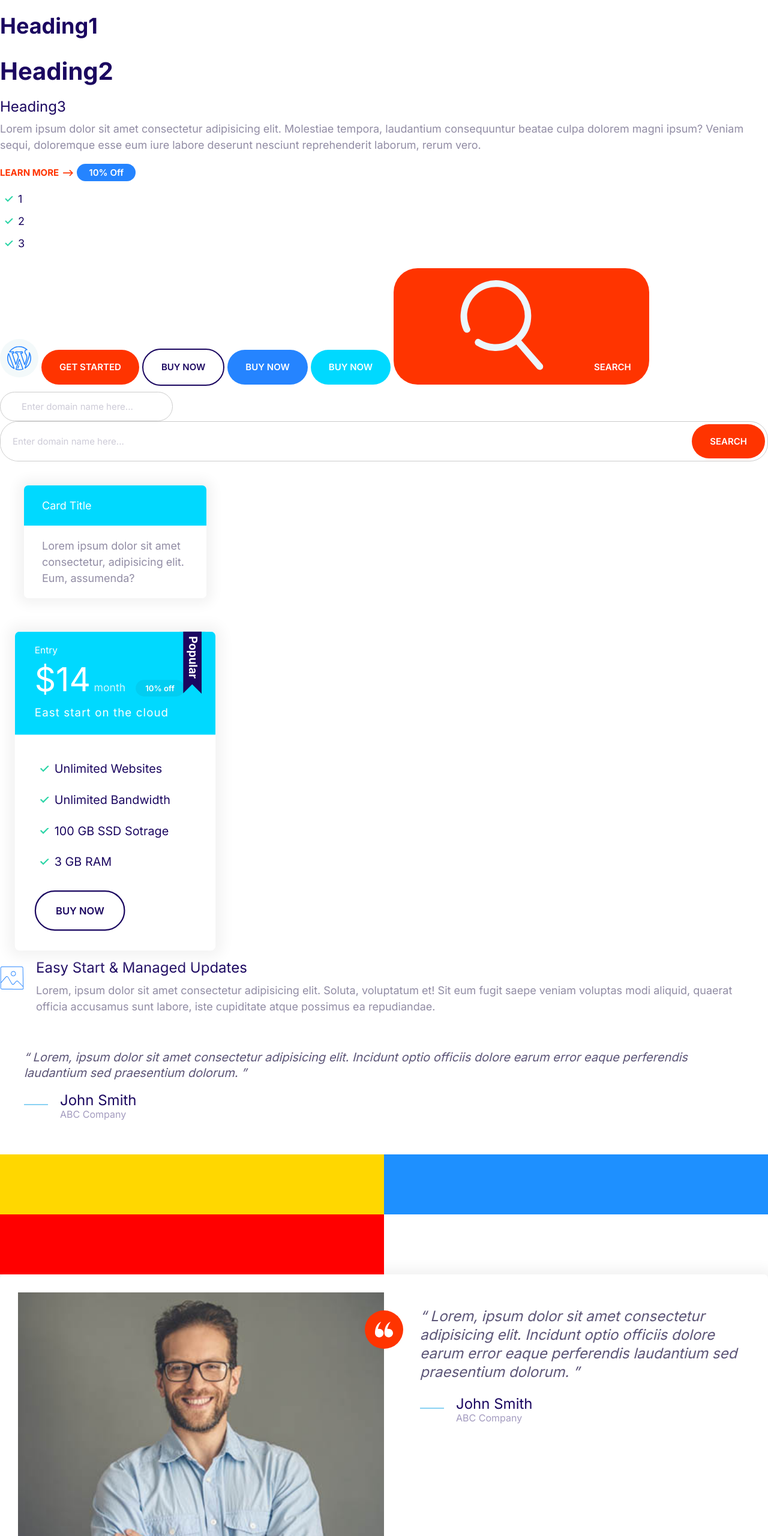
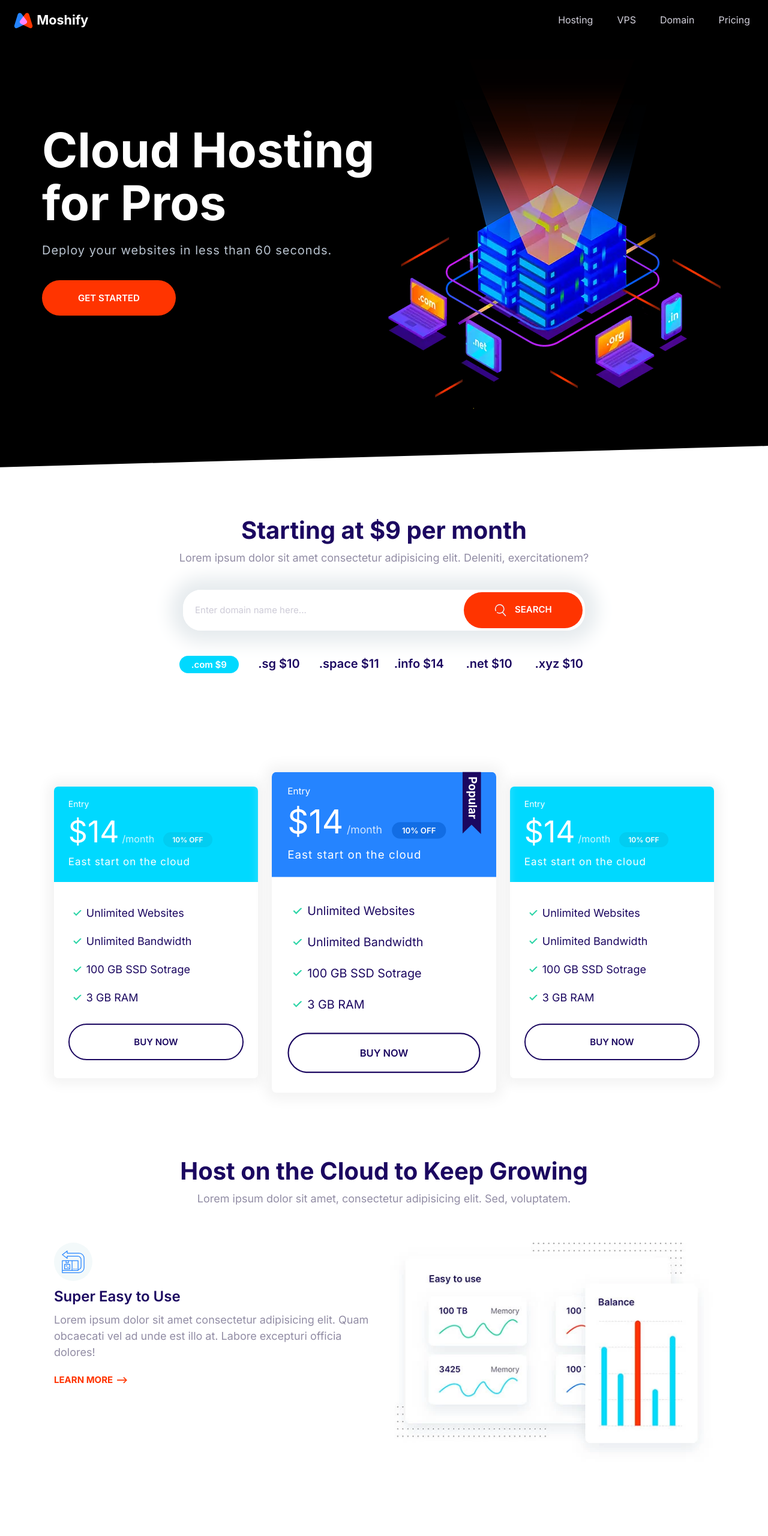
Before and after one commit to mohammadribhee/modiCourse, a plain HTML site: page index.html in a window 1280 px wide. Shown: the top 2560 px of the page at 60% size. Drawn offline with nearby package versions, Linux system fonts and the light colour scheme; files whose address does not match are found by name.

Commit message:
done almost

```diff
--- a/css/style.css
+++ b/css/style.css
@@ -22,13 +22,16 @@
 }
 
 html {
-  /* 62.5% of 16px = 10px */
   font-size: 62.5%;
+}
+
+img {
+  width: 100%;
 }
 
 body {
   font-family: Inter, Arial, Helvetica, sans-serif;
-  font-size: 2.4rem;
+  font-size: 2rem;
   line-height: 1.5;
   color: var(--color-body);
 }
@@ -42,7 +45,7 @@ h3 {
 }
 
 h1 {
-  font-size: 7rem;
+  font-size: 6rem;
 }
 
 h2 {
@@ -50,8 +53,9 @@ h2 {
 }
 
 h3 {
-  font-size: 3rem;
-  font-weight: 500;
+  font-size: 2.8rem;
+  font-weight: 600;
+  line-height: 1.3;
 }
 
 p {
@@ -103,8 +107,8 @@ a {
     font-size: 1.5rem;
   }
 }
+
 /* Badges */
-
 .badge {
   border-radius: 20px;
   font-size: 2rem;
@@ -137,6 +141,7 @@ a {
     font-size: 1.2rem;
   }
 }
+
 /* Lists */
 .list {
   list-style: none;
@@ -164,6 +169,7 @@ a {
     padding-left: 0;
   }
 }
+
 /* Icons */
 .icon {
   width: 40px;
@@ -206,7 +212,7 @@ a {
   font-weight: 600;
   margin: 1rem 0;
   outline: 0;
-  padding: 2rem 3rem;
+  padding: 2rem 4vw;
   text-align: center;
   text-transform: uppercase;
   white-space: nowrap;
@@ -297,6 +303,7 @@ a {
   border: 0;
   flex-grow: 1;
   padding: 1.5rem 2rem;
+  width: 0;
 }
 
 .input-group .btn {
@@ -308,6 +315,7 @@ a {
     font-size: 1.5rem;
   }
 }
+
 /* Cards */
 .card {
   border-radius: 7px;
@@ -317,7 +325,7 @@ a {
 
 .card__header,
 .card__body {
-  padding: 2rem 3rem;
+  padding: 2rem 7%;
 }
 
 .card--primary .card__header {
@@ -351,11 +359,11 @@ a {
 }
 
 .plan__price {
-  font-size: 6rem;
+  font-size: 5rem;
 }
 
 .plan__billing-cycle {
-  font-size: 2.4rem;
+  font-size: 2rem;
   font-weight: 300;
   opacity: 0.8;
   margin-right: 1rem;
@@ -370,10 +378,6 @@ a {
 
 .plan .list__item {
   margin-bottom: 2rem;
-}
-
-.plan--popular {
-  transform: scale(1.1);
 }
 
 .plan--popular .card__header {
@@ -398,6 +402,10 @@ a {
 }
 
 @media screen and (min-width: 1024px) {
+  .plan--popular {
+    transform: scale(1.1);
+  }
+
   .plan__name {
     font-size: 1.4rem;
   }
@@ -449,7 +457,7 @@ a {
 }
 
 .quote__author {
-  font-size: 3rem;
+  font-size: 2rem;
   font-weight: 500;
   font-style: normal;
   margin-bottom: 0;
@@ -458,7 +466,7 @@ a {
 .quote__organization {
   color: var(--color-headings);
   opacity: 0.4;
-  font-size: 2rem;
+  font-size: 1.5rem;
   font-style: normal;
 }
 
@@ -503,13 +511,14 @@ a {
   padding: 3rem;
 }
 
+.testimonial .quote {
+  margin: 2rem 0;
+  font-size: 110%;
+}
+
 .testimonial__image {
   position: relative;
   margin: 0 3rem;
-}
-
-.testimonial__image > img {
-  width: 100%;
 }
 
 .testimonial__image > .icon-container {
@@ -523,14 +532,10 @@ a {
     margin: 0;
   }
 
-  .testimonial .quote,
-  .testimonial .quote__author {
-    font-size: 2.4rem;
-  }
-
   .testimonial .quote {
-    margin-left: 6rem;
-    margin-right: 0;
+    margin: 5rem 0 0 6rem;
+    font-size: 120%;
+    line-height: 1.5;
   }
 }
 
@@ -606,19 +611,20 @@ a {
   max-height: 100vh;
   opacity: 1;
 }
+
 /* Blocks */
 .block {
-  --padding-vertical: 6rem;
+  --padding-vertical: 5rem;
   padding: var(--padding-vertical) 2rem;
 }
 
 .block__header {
   text-align: center;
+  margin-bottom: 4rem;
 }
 
 .block__heading {
   margin-top: 0;
-  margin-bottom: 4rem;
 }
 
 .block--dark {
@@ -634,12 +640,12 @@ a {
 
 .block--skewed-right {
   padding-bottom: calc(var(--padding-vertical) + 4rem);
-  clip-path: polygon(0% 0%, 100% 0%, 100% 100%, 0% 90%);
+  clip-path: polygon(0% 0%, 100% 0%, 100% 100%, 0% 95%);
 }
 
 .block--skewed-left {
   padding-bottom: calc(var(--padding-vertical) + 4rem);
-  clip-path: polygon(0% 0%, 100% 0%, 100% 90%, 0% 100%);
+  clip-path: polygon(0% 0%, 100% 0%, 100% 95%, 0% 100%);
 }
 
 .container {
@@ -653,7 +659,7 @@ a {
   display: flex;
   justify-content: space-between;
   flex-wrap: wrap;
-  padding: 0 1rem;
+  padding: 1rem;
   align-items: center;
 }
 
@@ -665,6 +671,10 @@ a {
 .nav__item {
   padding: 0.5rem 2rem;
   border-bottom: 1px solid #222;
+}
+
+.nav__item:last-of-type {
+  border-bottom: none;
 }
 
 .nav__item > a {
@@ -690,6 +700,7 @@ a {
 
 .nav__brand {
   transform: translateY(5px);
+  width: 150px;
 }
 
 @media screen and (min-width: 768px) {
@@ -719,18 +730,16 @@ a {
   margin: 2rem 0 5rem;
 }
 
-.hero__image {
-  width: 100%;
-}
-
 @media screen and (min-width: 768px) {
-  .hero {
-    padding-top: 0;
-  }
-
   .hero__content {
     text-align: left;
     align-self: center;
+  }
+}
+
+@media screen and (min-width: 1024px) {
+  .hero {
+    padding-top: 0;
   }
 }
 
@@ -743,8 +752,9 @@ a {
 }
 
 .block-domain__prices {
+  color: var(--color-headings);
   display: grid;
-  grid-template-columns: repeat(3, 1fr);
+  grid-template-columns: repeat(2, 1fr);
   grid-template-rows: repeat(2, 6rem);
   font-size: 2rem;
   font-weight: 600;
@@ -758,6 +768,7 @@ a {
     grid-template-columns: repeat(auto-fit, minmax(10rem, 1fr));
   }
 }
+
 /* Plans Block */
 .block-plans .grid {
   gap: 8rem 4rem;
@@ -782,10 +793,6 @@ a {
   margin: 1rem 0;
 }
 
-.feature__image {
-  width: 100%;
-}
-
 @media screen and (min-width: 768px) {
   .feature:nth-of-type(even) .feature__content {
     order: 2;
@@ -793,10 +800,6 @@ a {
 }
 
 /* Showcase Block */
-.block-showcase__image > img {
-  width: 100%;
-}
-
 @media screen and (min-width: 768px) {
   .block-showcase .grid {
     grid-template-columns: 50% 50%;
@@ -815,6 +818,7 @@ a {
 /* Footer */
 .footer {
   background: #232323;
+  padding-top: 10rem;
 }
 
 .footer a {
@@ -838,6 +842,8 @@ a {
 .footer__heading {
   text-transform: uppercase;
   font-weight: 600;
+  font-size: 2.5rem;
+  line-height: 1.5;
 }
 
 .footer__brand {
@@ -846,9 +852,6 @@ a {
 }
 
 .footer__brand img {
-  /* TODO: Consider refactoring this and applying it to
-  all images. */
-  width: 100%;
   max-width: 230px;
 }
 
@@ -892,3 +895,8 @@ a {
     font-size: 1.6rem;
   }
 }
+
+/* Sign-up Callout */
+.callout-signup {
+  transform: translateY(5rem);
+}
--- a/index.html
+++ b/index.html
@@ -1,201 +1,31 @@
 <!DOCTYPE html>
 <html lang="en">
   <head>
-    <meta charset="UTF-8">
-    <meta http-equiv="X-UA-Compatible" content="IE=edge">
-    <meta name="viewport" content="width=device-width, initial-scale=1.0">
-    <link rel="preconnect" href="https://fonts.googleapis.com">
-<link rel="preconnect" href="https://fonts.gstatic.com" crossorigin>
-<link href="https://fonts.googleapis.com/css2?family=Inter:wght@400;600;700&family=Open+Sans:ital,wght@0,400;1,300&display=swap" rel="stylesheet">
-    <link rel="stylesheet" href="css/style.css">
-    <link rel="stylesheet" href="css/normalize.css">
-    <title>Document</title>
+    <meta charset="UTF-8" />
+    <meta name="viewport" content="width=device-width, initial-scale=1.0" />
+    <meta
+    name="description"
+    content="Deploy your websites in less than 60 seconds."
+  />
+  <meta property="og:title" content="Moshify... " />
+  <meta property="og:description" content="Moshify... " />
+  <meta property="og:type" content="website" />
+  <meta property="og:image" content="http://" />
+  <meta property="og:url" content="https://moshified.com" />
+  <title>Moshify - Go Online for Just $9</title>
+    <link rel="preconnect" href="https://fonts.gstatic.com" />
+    <link
+      href="https://fonts.googleapis.com/css2?family=Inter:wght@400;600;700&display=swap"
+      rel="stylesheet"
+    />
+    <link rel="stylesheet" href="css/normalize.css" />
+    <link rel="stylesheet" href="css/style.css" />
+    <link rel="stylesheet" href="https://unpkg.com/aos@next/dist/aos.css" />
   </head>
 <body>
-   <h1>Heading1 </h1>
-   <h2>Heading2 </h2>
-   <h3>Heading3 </h3>
-   <p>Lorem ipsum dolor sit amet consectetur adipisicing elit. Molestiae tempora, laudantium consequuntur beatae culpa dolorem magni ipsum? Veniam sequi, doloremque esse eum iure labore deserunt nesciunt reprehenderit laborum, rerum vero.</p>
-   <a href="#" class="link-arrow">Learn More</a>
-   <span class="badge badge--primary">10% Off</span>
-   <ul class="list list--tick">
-       <li class="list__item">1</li>
-       <li class="list__item">2</li>
-       <li class="list__item">3</li>
-   </ul>
-   <span class="icon-container">
-   <svg class="icon icon--primary">
-    <use xLink:href="img/sprite.svg#wordpress"></use>
-   </svg>
-   </span>
-   <button class="btn btn--accent">Get STARTED</button>
-   <button class="btn btn--outline">BUY NOW</button>
-   <button class="btn btn--primary">BUY NOW</button>
-   <button class="btn btn--secondary">BUY NOW</button>
-  <button class="btn btn--accent">
-    <svg class="btn-accent">
-        <use xLink:href="img/sprite.svg#search"></use>
-       </svg>
-    Search
-
-</button>
-<input type="text" class="input" placeholder="Enter domain name here..." />
-<div class="input-group">
-    <input
-      type="text"
-      class="input"
-      placeholder="Enter domain name here..."
-    />
-    <button class="btn btn--accent">Search</button>
-  </div>
-  <div style="width: 30%; padding: 4rem">
-    <div class="card card--secondary">
-      <header class="card__header">Card Title</header>
-      <div class="card__body">
-        Lorem ipsum dolor sit amet consectetur, adipisicing elit. Eum,
-        assumenda?
-      </div>
-    </div>
-  </div>
-  <div style="width:30%;padding:4rem">
-  <div class="plan plan--popular">
-    <div class="card card--secondary">
-      <header class="card__header">
-        <h3 class="plan__name">Entry</h3>
-        <span class="plan__price">$14</span>
-        <span class="plan__billing-cycle">month</span>
-        <span class="badge badge--secondary badge--small">10% off</span>
-        <span class="plan__description">East start on the cloud</span>
-      </header>
-      <div class="card__body">
-        <ul class="list list--tick">
-          <li class="list__item">Unlimited Websites</li>
-          <li class="list__item">Unlimited Bandwidth</li>
-          <li class="list__item">100 GB SSD Sotrage</li>
-          <li class="list__item">3 GB RAM</li>
-      </ul>
-      <button class="btn btn--outline">BUY NOW</button>
-
-      </div>
-
-    </div>
-  </div>
-  </div>
-
-  <div class="media">
-    <div class="media__image">
-      <svg class="icon icon--primary">
-        <use xlink:href="img/sprite.svg#snap"></use>
-      </svg>
-    </div>
-
-    <div class="media__body">
-      <h3 class="media__title">Easy Start & Managed Updates</h3>
-      <p>Lorem, ipsum dolor sit amet consectetur adipisicing elit. Soluta, voluptatum et! Sit eum fugit saepe veniam voluptas modi aliquid, quaerat officia accusamus sunt labore, iste cupiditate atque possimus ea repudiandae.</p>
-    </div>
-  </div>
-
-  <blockquote class="quote">
-    <p class="quote__text">
-      Lorem, ipsum dolor sit amet consectetur adipisicing elit. Incidunt optio
-      officiis dolore earum error eaque perferendis laudantium sed praesentium
-      dolorum.
-    </p>
-    <footer>
-      <div class="media">
-        <div class="media__image">
-          <svg class="icon icon--primary quote__line">
-            <use xlink:href="img/sprite.svg#line"></use>
-          </svg>
-        </div>
-
-        <div class="media__body">
-          <h3 class="media__title quote__author">John Smith</h3>
-          <p class="quote__organization">ABC Company</p>
-        </div>
-      </div>
-    </footer>
-  </blockquote>
-
-<div class="grid grid--1x2">
-  <div style="height: 100px; background:gold"></div>
-  <div style="height: 100px; background:dodgerblue"></div>
-  <div style="height: 100px; background:red"></div>
-</div>
-
-<div class="card testimonial">
-  <div class="grid grid--1x2">
-    <div class="testimonial__image">
-      <img src="img/testimonial.jpg" alt="A happy, smiling customer" />
-      <span class="icon-container icon-container--accent">
-        <svg class="icon icon--white icon--small">
-          <use xlink:href="img/sprite.svg#quotes"></use>
-        </svg>
-      </span>
-    </div>
-    <blockquote class="quote">
-      <p class="quote__text">
-        Lorem, ipsum dolor sit amet consectetur adipisicing elit. Incidunt optio
-        officiis dolore earum error eaque perferendis laudantium sed praesentium
-        dolorum.
-      </p>
-      <footer>
-        <div class="media">
-          <div class="media__image">
-            <svg class="icon icon--primary quote__line">
-              <use xlink:href="img/sprite.svg#line"></use>
-            </svg>
-          </div>
-          <div class="media__body">
-            <h3 class="media__title quote__author">John Smith</h3>
-            <p class="quote__organization">ABC Company</p>
-          </div>
-        </div>
-      </footer>
-    </blockquote>
-  </div>
-</div>
-
-
-<div class="callout callout--primary">
-<div class="grid grid--1x2">
-
-<div class="callout__content">
-<h2 class="callout__heading">Ready to Get started</h2>
-<p>Lorem ipsum dolor sit amet consectetur adipisicing elit. Repellat, expedita temporibus? Accusamus ut esse impedit, minima quos aliquid vel sunt consectetur quaerat mollitia quasi debitis eos, itaque incidunt. Minima, placeat.</p>
-</div>
-<a href="#" class="btn btn--secondary btn--stretched">Get Started</a>
-
-</div>
-</div>
-
-<div class="collapsible collapsible--expanded">
-  <header class="collapsible__header">
-    <h2 class="collapsible__heading">Item 1</h2>
-
-      <svg class="icon icon--white collapsible__chevron">
-       <use xLink:href="img/sprite.svg#chevron"></use>
-      </svg>
-
-  </header>
-  <div class="collapsible__content">
-    Lorem ipsum dolor sit amet consectetur adipisicing elit. Nam ea dolore error praesentium sequi ipsam esse, sint nisi aspernatur fuga optio, odit animi sed ut placeat dolorem! Incidunt, temporibus? Sit.
-  </div>
-</div>
-
-<section class="block block--dark block--skewed-left">
-  <header class="block__header">
-    <h2 class="block__heading">Heading</h2>
-    <p>
-      Lorem ipsum dolor sit amet consectetur adipisicing elit. Nihil,
-      laboriosam.
-    </p>
-  </header>
-</section>
-
-
+  <header>
     <nav class="nav collapsible">
-  <a class="nav__brand" href="/"><img src="icon/logo.svg" alt="" /></a>
+      <a class="nav__brand" href="/"><img src="img/logo.svg" alt="" /></a>
       <svg class="icon icon--white nav__toggler">
         <use xlink:href="img/sprite.svg#menu"></use>
       </svg>
@@ -207,14 +37,15 @@
       </ul>
     </nav>
 
+  </header>
   <section class="block block--dark block--skewed-left hero">
     <div class="container grid grid--1x2">
-    <header class="block__header hero__content">
+      <header data-aos="fade-right" class="block__header hero__content">
         <h1 class="block__heading">Cloud Hosting for Pros</h1>
         <p class="hero__tagline">Deploy your websites in less than 60 seconds.</p>
         <a href="" class="btn btn--accent btn--stretched">Get Started</a>
       </header>
-    <picture>
+      <picture data-aos="zoom-in">
         <source
           type="image/webp"
           srcset="img/banner.webp 1x, img/banner@2x.webp 2x"
@@ -227,8 +58,7 @@
       </picture>
     </div>
   </section>
-
-<section class="block container block-domain">
+  <section  data-aos="fade-up" class="block container block-domain">
     <header class="block__header">
       <h2>Starting at $9 per month</h2>
       <p>
@@ -240,7 +70,8 @@
       <input type="text" class="input" placeholder="Enter domain name here..." />
       <button class="btn btn--accent">
         <svg class="icon icon--white">
-        <use xlink:href="img/sprite.svg#search"></use></svg>Search
+          <use xlink:href="img/sprite.svg#search"></use></svg>
+        Search
       </button>
     </div>
     <ul class="list block-domain__prices">
@@ -252,9 +83,7 @@
       <li>.xyz $10</li>
     </ul>
   </section>
-
-
-  <section class="block container block-plans">
+  <section  data-aos="fade-up" class="block container block-plans">
     <div class="grid grid--1x3">
       <div class="plan">
         <div class="card card--secondary">
@@ -262,7 +91,7 @@
             <h3 class="plan__name">Entry</h3>
             <span class="plan__price">$14</span>
             <span class="plan__billing-cycle">/month</span>
-            <span class="badge badge--secondaryLight badge--small">10% OFF</span>
+            <span class="badge badge--secondary badge--small">10% OFF</span>
             <span class="plan__description">East start on the cloud</span>
           </header>
           <div class="card__body">
@@ -282,7 +111,7 @@
             <h3 class="plan__name">Entry</h3>
             <span class="plan__price">$14</span>
             <span class="plan__billing-cycle">/month</span>
-            <span class="badge badge--primaryLight badge--small">10% OFF</span>
+            <span class="badge badge--primary badge--small">10% OFF</span>
             <span class="plan__description">East start on the cloud</span>
           </header>
           <div class="card__body">
@@ -302,7 +131,7 @@
             <h3 class="plan__name">Entry</h3>
             <span class="plan__price">$14</span>
             <span class="plan__billing-cycle">/month</span>
-            <span class="badge badge--secondaryLight badge--small">10% OFF</span>
+            <span class="badge badge--secondary badge--small">10% OFF</span>
             <span class="plan__description">East start on the cloud</span>
           </header>
           <div class="card__body">
@@ -319,7 +148,6 @@
     </div>
   </section>
 
-
   <section class="block container">
     <header class="block__header">
       <h2>Host on the Cloud to Keep Growing</h2>
@@ -328,7 +156,7 @@
       </p>
     </header>
     <article class="grid grid--1x2 feature">
-      <div class="feature__content">
+      <div   data-aos="fade-right" class="feature__content">
         <span class="icon-container">
           <svg class="icon icon--primary">
             <use xlink:href="img/sprite.svg#easy"></use>
@@ -341,7 +169,7 @@
         </p>
         <a href="#" class="link-arrow">Learn More</a>
       </div>
-      <picture>
+      <picture data-aos="zoom-in-left">
         <source
           type="image/webp"
           srcset="img/easy.webp 1x, img/easy@2x.webp 2x"
@@ -432,13 +260,12 @@
       </picture>
     </article>
   </section>
-
   <section class="block block--dark block--skewed-right block-showcase">
     <header class="block__header">
-      <h2 >User-friendly Control Panel</h2>
+      <h2>User-friendly Control Panel</h2>
     </header>
     <div class="container grid grid--1x2">
-      <picture class="block-showcase__image">
+      <picture data-aos="fade-right" class="block-showcase__image">
         <source
           type="image/webp"
           srcset="img/ipad.webp 1x, img/ipad@2x.webp 2x"
@@ -449,7 +276,7 @@
         />
         <img src="img/ipad.png" alt="" />
       </picture>
-      <ul class="list">
+      <ul data-aos="fade-up" class="list">
         <li>
           <div class="media">
             <div class="media__image">
@@ -505,7 +332,7 @@
     </div>
   </section>
 
-  <section class="block">
+  <section data-aos="zoom-in" class="block">
     <header class="block__header">
       <h2>What our Customers are Saying</h2>
       <p>Lorem ipsum dolor sit amet, consectetur adipisicing elit. Aut, ipsam.</p>
@@ -545,16 +372,15 @@
       </div>
     </div>
   </section>
-
   <footer class="block block--dark footer">
     <div class="container grid footer__sections">
       <section class="collapsible collapsible--expanded footer__section">
-        <header class="collapsible__header">
+        <div class="collapsible__header">
           <h2 class="collapsible__heading footer__heading">Products</h2>
           <svg class="icon icon--white collapsible__chevron">
             <use xlink:href="img/sprite.svg#chevron"></use>
           </svg>
-        </header>
+        </div>
         <div class="collapsible__content">
           <ul class="list">
             <li><a href="#">Website Hosting</a></li>
@@ -564,12 +390,12 @@
         </div>
       </section>
       <section class="collapsible footer__section">
-        <header class="collapsible__header">
+        <div class="collapsible__header">
           <h2 class="collapsible__heading footer__heading">Company</h2>
           <svg class="icon icon--white collapsible__chevron">
             <use xlink:href="img/sprite.svg#chevron"></use>
           </svg>
-        </header>
+        </div>
         <div class="collapsible__content">
           <ul class="list">
             <li><a href="#">About</a></li>
@@ -579,12 +405,12 @@
         </div>
       </section>
       <section class="collapsible footer__section">
-        <header class="collapsible__header">
+        <div class="collapsible__header">
           <h2 class="collapsible__heading footer__heading">Support</h2>
           <svg class="icon icon--white collapsible__chevron">
             <use xlink:href="img/sprite.svg#chevron"></use>
           </svg>
-        </header>
+        </div>
         <div class="collapsible__content">
           <ul class="list">
             <li><a href="#">Contact</a></li>
@@ -594,12 +420,12 @@
         </div>
       </section>
       <section class="collapsible footer__section">
-        <header class="collapsible__header">
+        <div class="collapsible__header">
           <h2 class="collapsible__heading footer__heading">Domains</h2>
           <svg class="icon icon--white collapsible__chevron">
             <use xlink:href="img/sprite.svg#chevron"></use>
           </svg>
-        </header>
+        </div>
         <div class="collapsible__content">
           <ul class="list">
             <li><a href="#">Domain Checker</a></li>
@@ -608,15 +434,17 @@
           </ul>
         </div>
       </section>
-      <section class="footer__brand">
+      <div class="footer__brand">
         <img src="img/logo.svg" alt="" />
         <p class="footer__copyright">Copyright 2020 Mosh Hamedani</p>
-      </section>
+      </div>
     </div>
   </footer>
 
-
-
 <script src="js/main.js"></script>
+<script src="https://unpkg.com/aos@next/dist/aos.js"></script>
+<script>
+  AOS.init();
+</script>
 </body>
 </html>
```
Also changed, not shown: componenets/block-domain.html (+1 -1 lines). Lines whose indentation alone changed are shown as unchanged.
